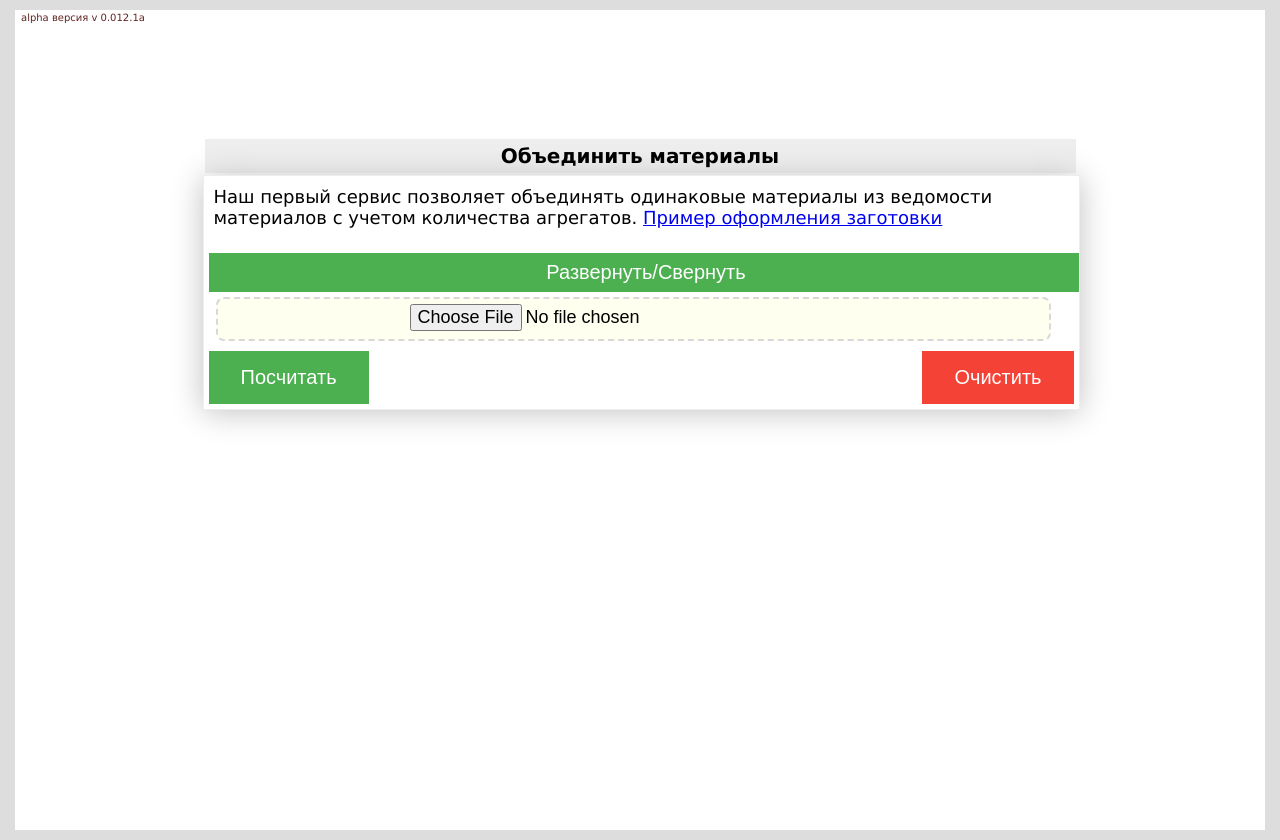
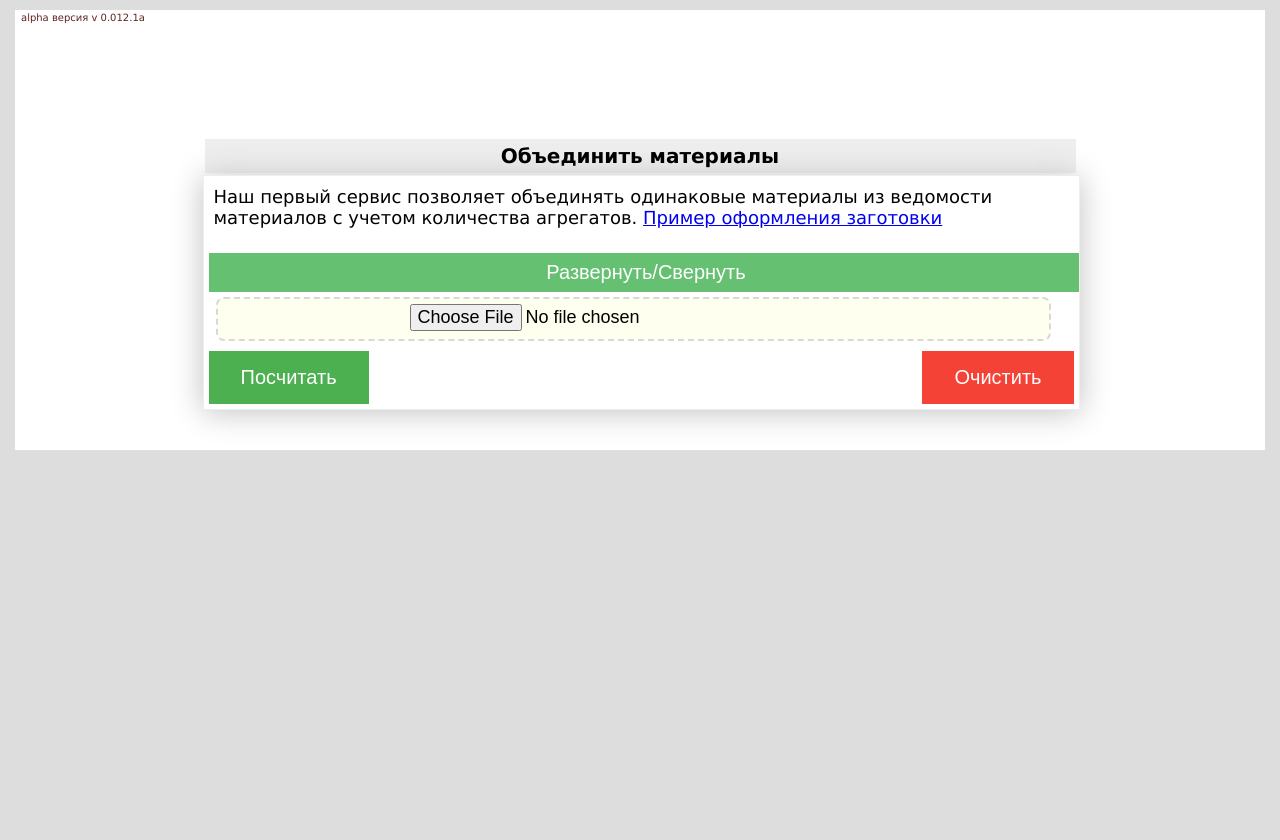
Before and after one commit to EGOmaniack/ExcelInt, a PHP site: page / in a window 1280 px wide. After the commit the page ends 450 px from the top, so only its background shows below. Run offline with PHP 8.4, Linux system fonts and the light colour scheme; data that the repository does not hold is empty.

Commit message:
подправил

```diff
--- a/web/css/main.css
+++ b/web/css/main.css
@@ -16,7 +16,7 @@ width: 100%;
 .main{
   margin: 10px 15px ;
   width: auto;
-  min-height: 800px;
+  min-height: auto;
   background-color: white;
   overflow: hidden;
   padding: 0 0 20px 0;
@@ -40,6 +40,7 @@ width: 100%;
   padding: 5px 5px;
   text-align: center;
   font-weight: bold;
+  /*background-color: aqua;*/
   background-color: #eee;
 }
 .submit{
@@ -72,7 +73,8 @@ width: 100%;
   border: none;
   color: white;
   padding: 8px;
-  background-color: #4CAF50;
+  /*background-color: #4CAF50;*/
+  background-color: #65C171;
   text-align: center;
   text-decoration: none;
   display: inline-block;
@@ -92,7 +94,7 @@ width: 100%;
 }
 .container{
   width: 70%;
-  margin: 10% auto;
+  margin: 10% auto 20px;
 }
 .text{
   height: auto;
@@ -116,7 +118,6 @@ width: 100%;
   margin: 0 auto;
   width: 100%;
   height: auto;
-  float: left;
   overflow: hidden;
   border: 1px solid #eee;
   box-shadow: 0 2px 30px silver;
--- a/web/index.php
+++ b/web/index.php
@@ -61,6 +61,10 @@ $sek = strtotime("now");
                     </form>
                 </div>
             </div>
+
+            <div>
+
+            </div>
         </div>
     </body>
     <script src="js/main.js?<?=$sek?>" type="text/javascript"></script>
--- a/web/js/main.js
+++ b/web/js/main.js
@@ -12,7 +12,7 @@ $(document).ready( function() {
     $('.ShowHide').click(function(){
 		$('.hiddeble').toggleClass('hidden');
 	});
-
+    //printP($('.thumb').height());
 
 
 
```
Also changed, not shown: web/calc2.php (+1 -22 lines). Lines whose indentation alone changed are shown as unchanged.
